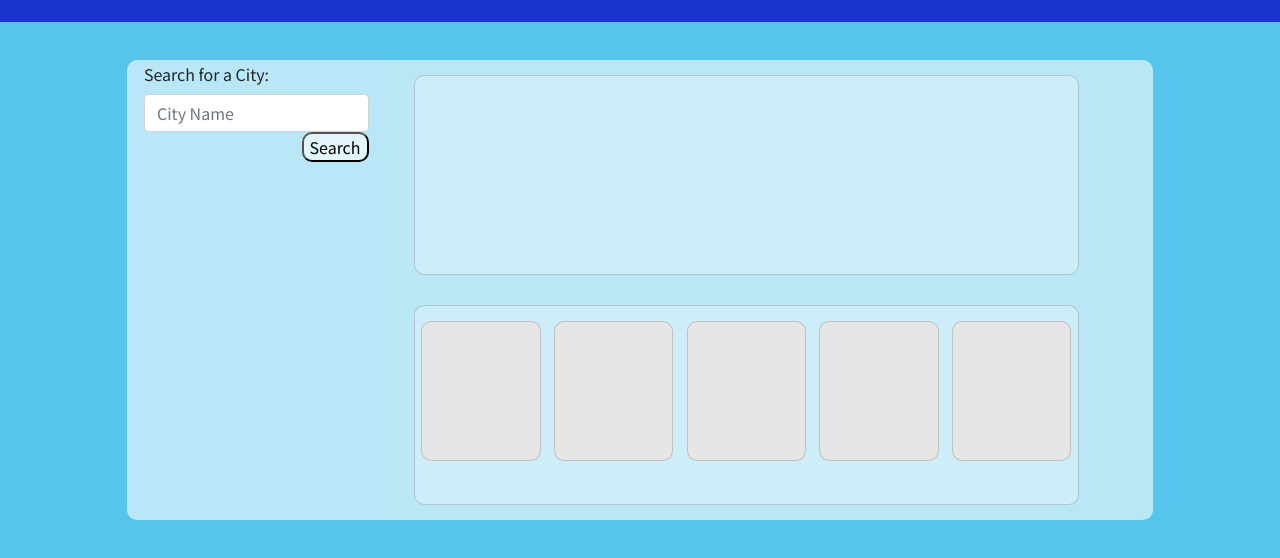
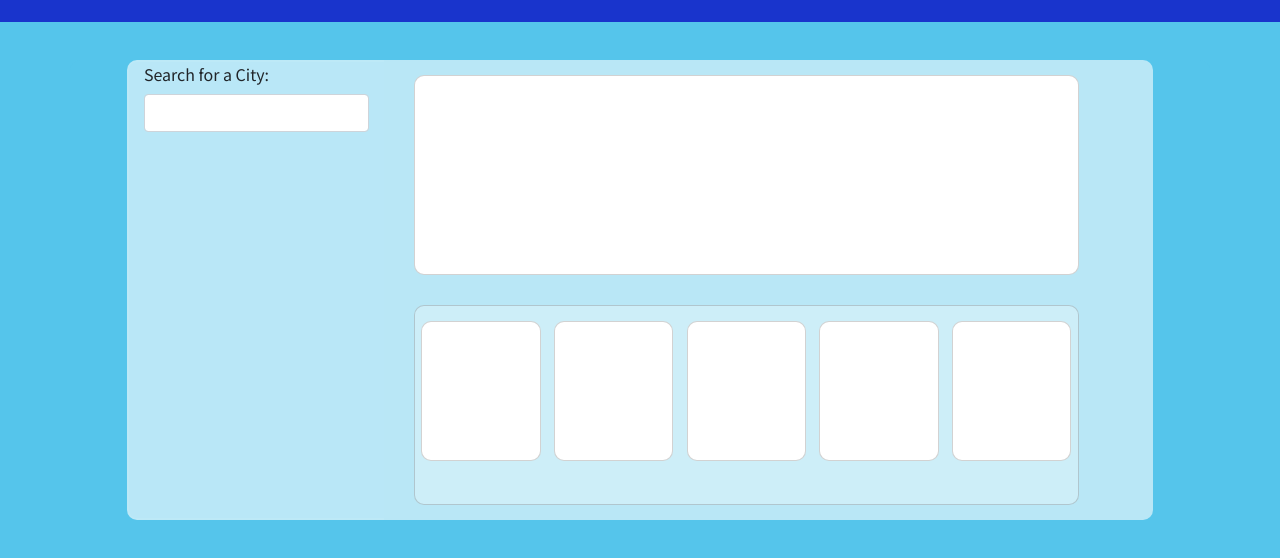
Before and after one commit to hadleyc15/weather-dashboard, a plain HTML site: page index.html in a window 1280 px wide. Shown: the part 78-636 px from the top of the page. Drawn offline with nearby package versions, Linux system fonts and the light colour scheme.

Commit message:
overall adjustments

```diff
--- a/assets/css/style.css
+++ b/assets/css/style.css
@@ -43,16 +43,6 @@ body {
     border-right: none;
 }
 
-#searchbtn {
-    background-color: rgba(255, 255, 255, 0.589);
-    border-radius: 10px;
-    float: right;
-}
-
-#searchbtn:hover {
-    background-color: white;
-}
-
 #main-col-right {
     background-color: rgba(255, 255, 255, 0.589);
     border-top-right-radius: 10px;
@@ -61,7 +51,7 @@ body {
 
 .city-div {
     border: 1px solid rgba(112, 112, 112, 0.315);
-    background-color: rgba(255, 255, 255, 0.295);
+    background-color:white;
     margin: 15px;
     height: 200px;
     float: left;
@@ -92,7 +82,7 @@ body {
 .forecast-box {
     width: 120px;
     height: 140px;
-    background-color: rgb(230, 230, 230);
+    background-color: white;
     float: left;
     border: 1px solid rgba(112, 112, 112, 0.315);
     margin: 15px 1% 0px 1%;
--- a/assets/js/script.js
+++ b/assets/js/script.js
@@ -1,2 +1,2 @@
 
-api.openweathermap.org/data/2.5/forecast?q={city name}&appid={e8797fa70655bf6d685414b1ebccf5e5};
+    var apiUrl = "https://api.openweathermap.org/data/2.5/forecast?q=" + cityName + "&appid=e8797fa70655bf6d685414b1ebccf5e5";
--- a/index.html
+++ b/index.html
@@ -20,9 +20,8 @@
             <div class="col-xs-12 col-sm-12 col-md-12 col-lg-3" id="main-col-left">
                 <form id="form">
                     <div class="form-group">
-                        <label>Search for a City:</label>
-                        <input type="text" class="form-control" id="city-input" placeholder="City Name">
-                        <button id="searchbtn">Search</button>
+                        <label for="exampleFormControlInput1">Search for a City:</label>
+                        <input type="text" class="form-control" id="city-input" autocomplete="off" placeholder="">
                     </div>
                 </form>
                 <div class="button-div">
```
